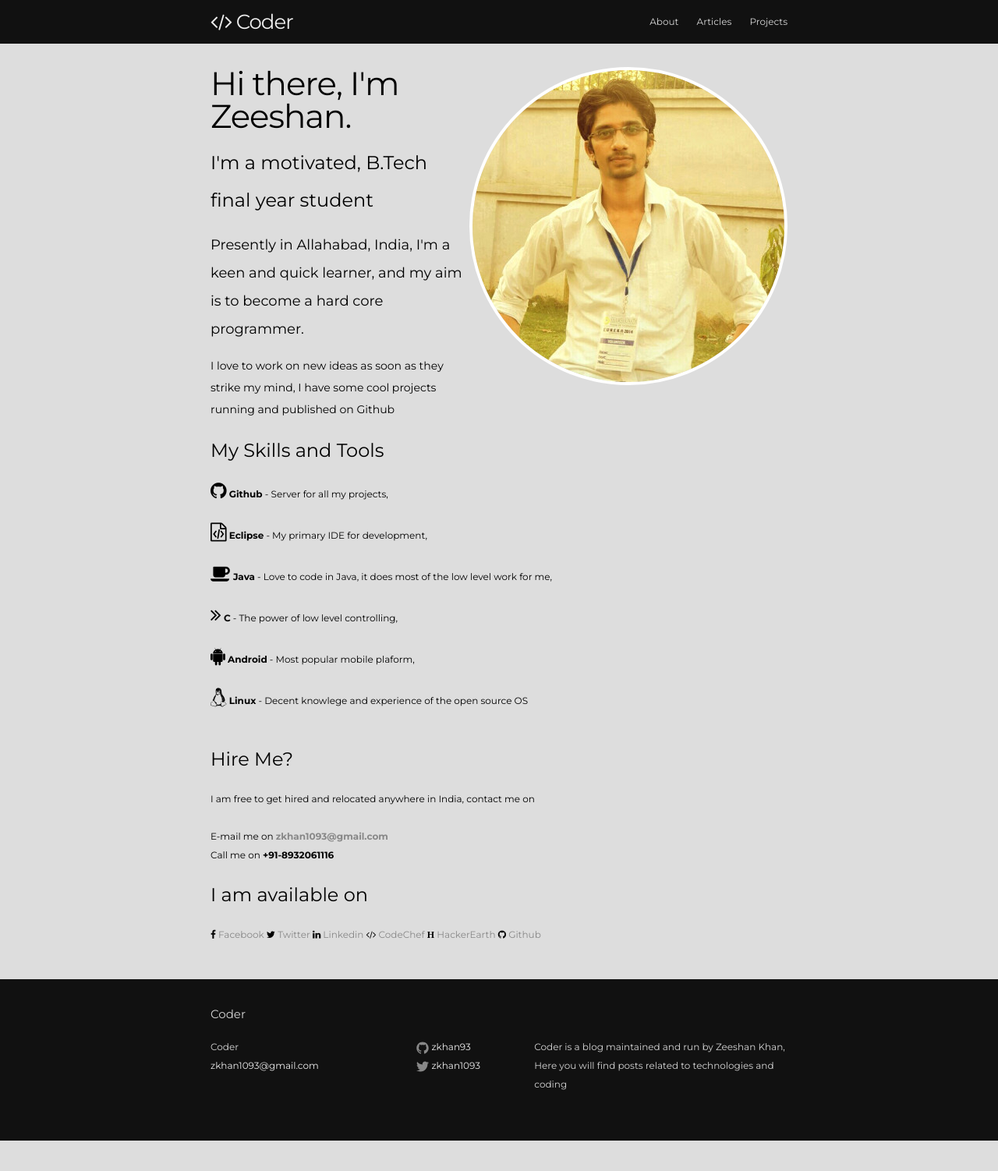
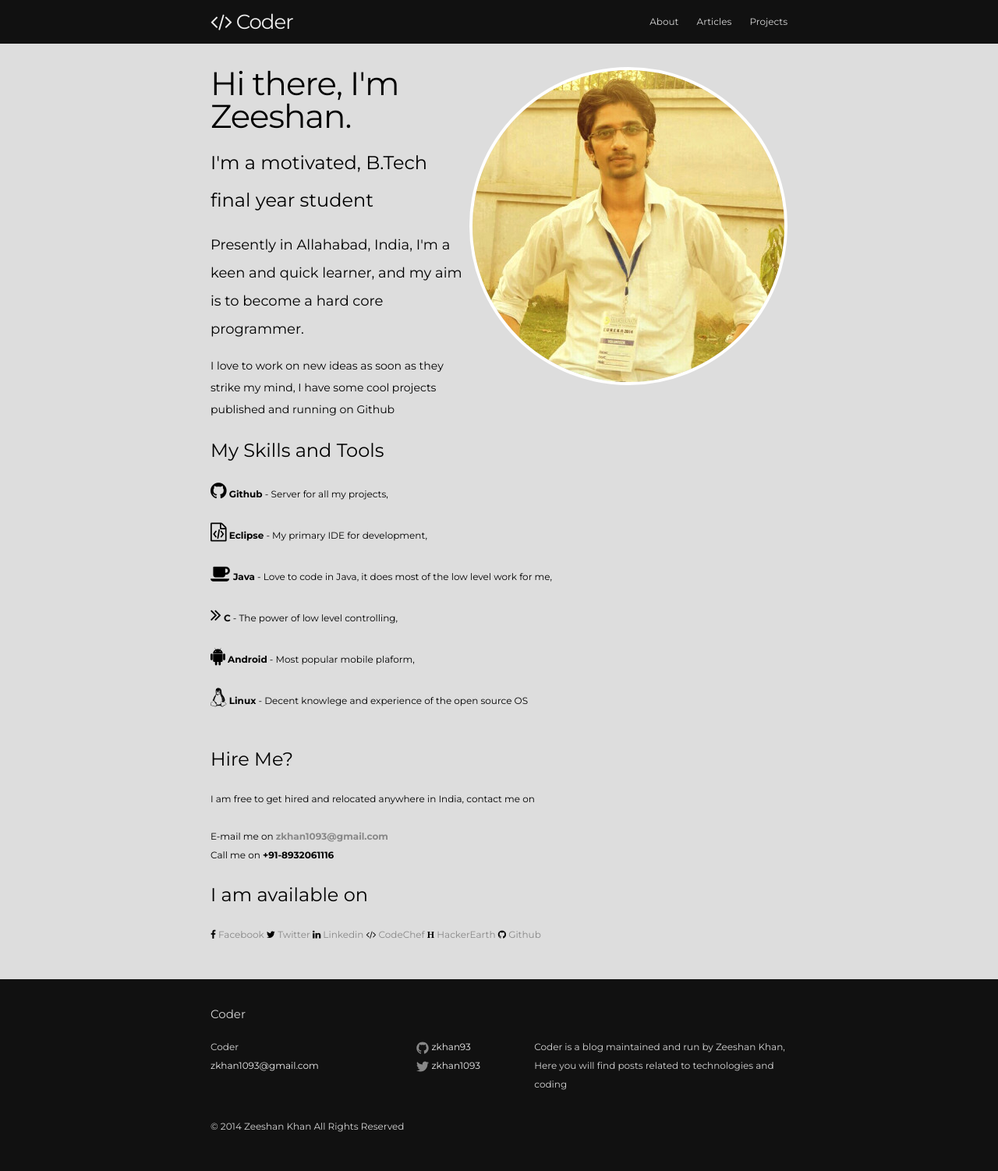
Before and after one commit to zkhan93/zkhan93.github.io, a Jekyll site: the page built from index.html, in a window 1280 px wide. Shown: the whole page at 78% size. Built offline with Jekyll 4.4.1, drawn with Linux system fonts in a browser that asks for light colours; nearby versions of some CDN libraries; before the commit the page ends 1463 px from its top, so only the background shows below that.

```diff
--- a/_includes/footer.html
+++ b/_includes/footer.html
@@ -48,6 +48,10 @@
       <div class="footer-col  footer-col-3">
         <p class="text">{{ site.description }}</p>
       </div>
+      <div class="footer-col">
+      &copy 2014 Zeeshan Khan All Rights Reserved
+      </div>
+
     </div>
 
   </div>
--- a/_sass/_syntax-highlighting.scss
+++ b/_sass/_syntax-highlighting.scss
@@ -2,7 +2,8 @@
  * Syntax highlighting styles
  */
 .highlight {
-    background: #fff;
+    background: $background-color;
+    text-align: left;
     @extend %vertical-rhythm;
 
     .c     { color: #998; font-style: italic } // Comment
--- a/css/main.scss
+++ b/css/main.scss
@@ -35,7 +35,7 @@ $sidebar-back-color: #111;
 // Width of the content area
 $content-width:    800px;
 
-$on-palm:          600px;
+$on-palm:          700px;
 $on-laptop:        800px;
 
 
@@ -71,7 +71,7 @@ $on-laptop:        800px;
 	float:right;
 	background-color:$sidebar-back-color;
 	color:$text-color-light;
-	margin-right:10px;
+	margin:0px 10px 0px 10px;
 	width: 250px;
 	border-radius:0px 0px 10% 10%;
 	font-size:$sidebar-font-size;
@@ -87,6 +87,10 @@ $on-laptop:        800px;
 	@include media-query($on-palm) {
 		display:none;
 	}
+	a{
+		color:$text-color-light;
+		text-decoration:none;
+	}
 }
 .mobile-sidebar{
 	display:none;
@@ -101,6 +105,10 @@ $on-laptop:        800px;
 	li{
 		list-style:none;
 	}
+	a{
+		color:$text-color-light;
+		text-decoration:none;
+	}
 }
 .page-content{
 	@include media-query($on-palm) {
--- a/index.html
+++ b/index.html
@@ -10,7 +10,7 @@ layout: main
 	</h1>
 	<h2>Presently in Allahabad, India, I'm a keen and quick learner, and my aim is to become a hard core programmer.
 	</h2>
-	<h3>I love to work on new ideas as soon as they strike my mind, I have some cool projects running and published on Github
+	<h3>I love to work on new ideas as soon as they strike my mind, I have some cool projects published and running on Github
 	</h3>
 	<h1>My Skills and Tools</h1>
 	<p>
```
Also changed, not shown: _includes/sidebar.html (+4 -4 lines), articles/android/_posts/2014-12-28-welcome-to-android.markdown (deleted, +0 -26 lines), articles/c/_posts/2014-12-28-welcome-to-c.markdown (deleted, +0 -26 lines), articles/java/_posts/2014-12-28-welcome-to-java.markdown (deleted, +0 -26 lines), articles/others/_posts/2014-12-28-welcome-to-jekyll.markdown (deleted, +0 -26 lines).
